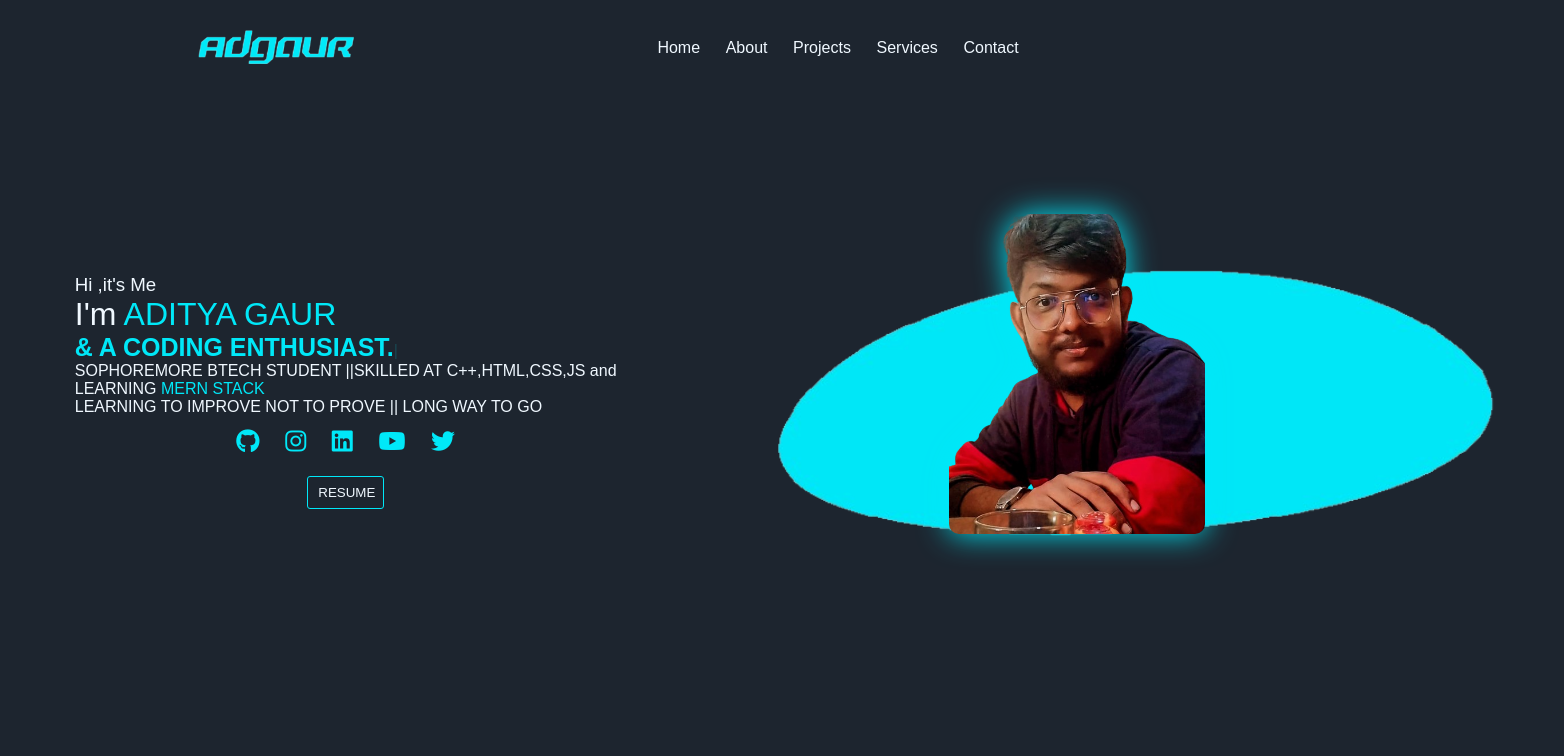
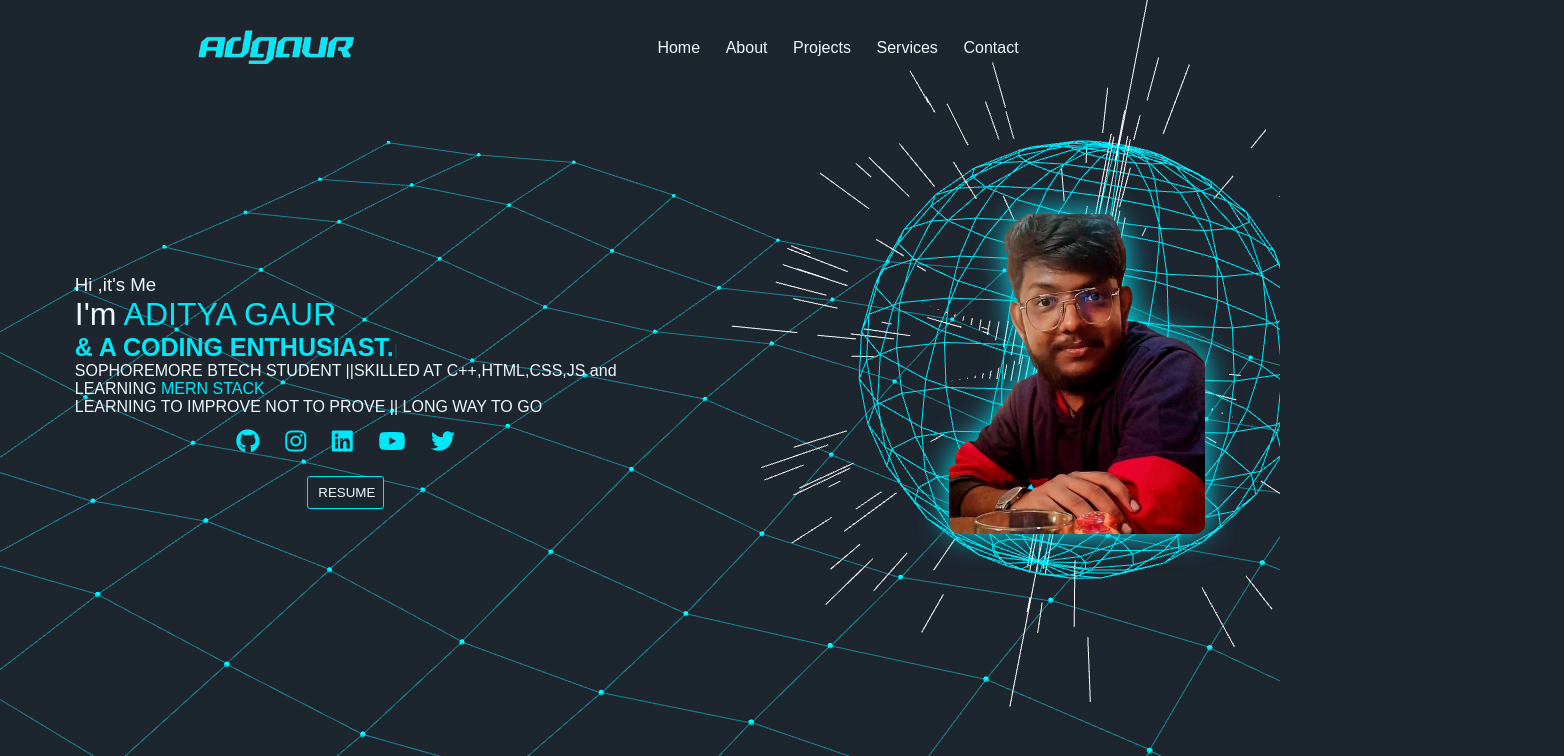
Before and after one commit to AdityaGaur7/portfolio-adgaur, a plain HTML site: page index.html in a window 1280 px wide. Shown: the top 756 px of the page, 1564 px wide, since content can reach past the window. Drawn offline with nearby package versions, Linux system fonts and the light colour scheme; animation ran at ten frames a second; a web font is replaced by a local one.

Commit message:
animation added

```diff
--- a/index.html
+++ b/index.html
@@ -15,7 +15,8 @@
     <!-- <link rel="stylesheet" href="https://cdnjs.cloudflare.com/ajax/libs/font-awesome/6.4.0/css/all.min.css" integrity="sha512-iecdLmaskl7CVkqkXNQ/ZH/XLlvWZOJyj7Yy7tcenmpD1ypASozpmT/E0iPtmFIB46ZmdtAc9eNBvH0H/ZpiBw==" crossorigin="anonymous" referrerpolicy="no-referrer" /> -->
     <link rel="stylesheet" href="resp.css">
     <link href="https://unpkg.com/aos@2.3.1/dist/aos.css" rel="stylesheet">
-
+<script src="https://cdnjs.cloudflare.com/ajax/libs/three.js/r134/three.min.js"></script>
+<script src="https://cdn.jsdelivr.net/npm/vanta@latest/dist/vanta.globe.min.js"></script>
 </head>
 
 <body>
@@ -37,7 +38,8 @@
 
         </div>
     </div>
-    <div class="container">
+    <div id="ok"></div>
+    <div class="container" >
         <div class="box">
             <div class="left" data-aos="fade-right" data-aos-offset="300" data-aos-easing="ease-in-sine">
 
@@ -70,7 +72,7 @@
             </div>
             <div class="right">
                 <div class="frame">
-                    <img src="bg-oval.png" id="bg" alt="">
+                    <!-- <img src="bg-oval.png" id="bg" alt=""> -->
                     <img src="me.png" alt="" id="img">
 
 
@@ -79,6 +81,7 @@
             </div>
         </div>
     </div>
+
     <hr>
     <div class="about">
         <div class="me" id="about">
@@ -196,7 +199,7 @@
     </div>
     <div class="projects">
         <div class="proj">
-            <div class="card" data-aos="flip-left" data-aos-easing="ease-out-cubic" data-aos-duration="2000">
+            <!-- <div class="card" data-aos="flip-left" data-aos-easing="ease-out-cubic" data-aos-duration="2000"> -->
                 <div class="cd">
                     <img src="img/Artwork.png" alt="1">
 
@@ -210,7 +213,7 @@
                     <p>Using NextJs</p>
                 </div>
 
-            </div>
+            <!-- </div> -->
             <div class="card" data-aos="flip-up" data-aos-easing="ease-out-cubic" data-aos-duration="2000">
                 <div class="cd">
                     <img src="img/pokemon.png" alt="1">
@@ -638,6 +641,24 @@
     <script>
         AOS.init();
     </script>
+
+    <script>
+    VANTA.GLOBE({
+      el:"#ok",
+      mouseControls: true,
+  touchControls: true,
+  gyroControls: false,
+  minHeight: 200.00,
+  minWidth: 200.00,
+  scale: 1.00,
+  scaleMobile: 1.00,
+  color: "#00E8F8",
+  color1:"red",
+  color2: "#ffff",
+  size: .95,
+  backgroundColor: "#1d252f"
+    })
+    </script>
 </body>
 
 </html>
--- a/resp.css
+++ b/resp.css
@@ -83,7 +83,7 @@
 
         margin: auto;
         text-align: center;
-        width: 80%;
+        width: 100%;
     }
 
     .left ,.right{
--- a/style.css
+++ b/style.css
@@ -80,7 +80,7 @@ body {
     display: none;
 }
 
-.container {
+.container , #ok{
     width: 100%;
     height: 99vh;
     display: flex;
@@ -89,6 +89,10 @@ body {
     /* background-color: rgb(29, 51, 70); */
 }
 
+#ok{
+    position: fixed;
+    overflow: hidden;
+}
 .box {
     width: auto;
     height: 60vh;
@@ -114,6 +118,8 @@ hr {
     margin: auto;
     height: 3px;
     border: 0;
+    position: absolute;
+    z-index: 11;
     background-color: #00E8F8;
 
 }
@@ -454,6 +460,8 @@ span:hover {
     display: grid;
     align-content: space-between;
     justify-items: center;
+    position: absolute;
+    z-index: 11;
     height: 35vh;
 
 }
```
